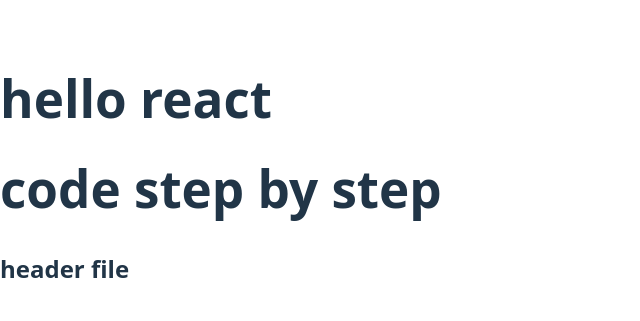
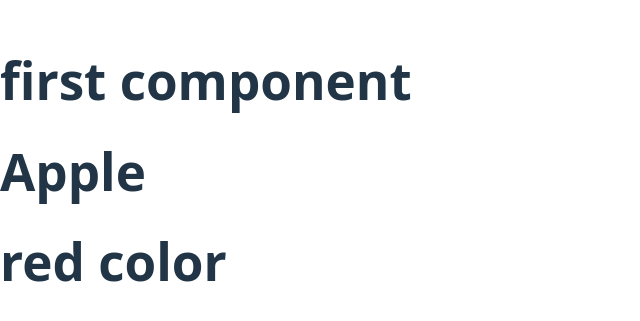
Before and after one commit to tanyaagraharicoder/react-series-, a React (Vite) app: page / in a window 1280 px wide. Shown: the part 229-550 px from the top of the page, without its empty margins (0-640 px from the left). Built offline with nearby package versions, Linux system fonts and the light colour scheme.

Commit message:
making of componenet

```diff
--- a/src/App.jsx
+++ b/src/App.jsx
@@ -3,13 +3,26 @@ function App(){
   return (
 
       <div>
-        <h1>hello react </h1>
-        <h1> code step by step </h1>
-        <Header/>
+        <h1>first component</h1>
+      <Fruit/>
+      <Color/>
       </div>
 
     )
 
-
+}
+function Fruit(){
+  return (
+    <div>
+      <h1> Apple </h1>
+    </div>
+  )
+}
+function Color(){
+  return (
+    <div>
+      <h1> red color </h1>
+    </div>
+  )
 }
 export default App;
```
